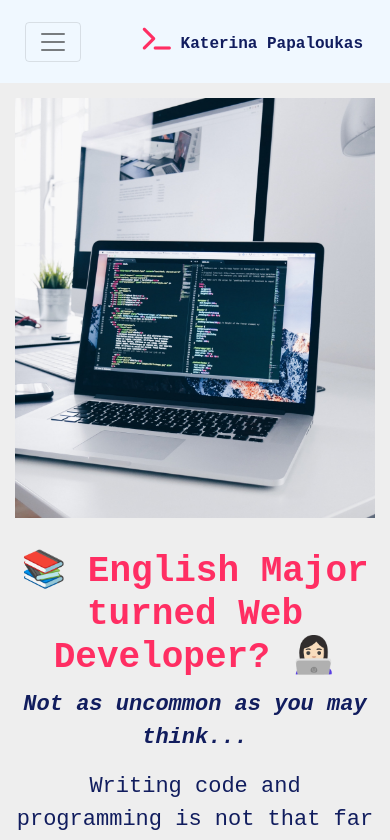
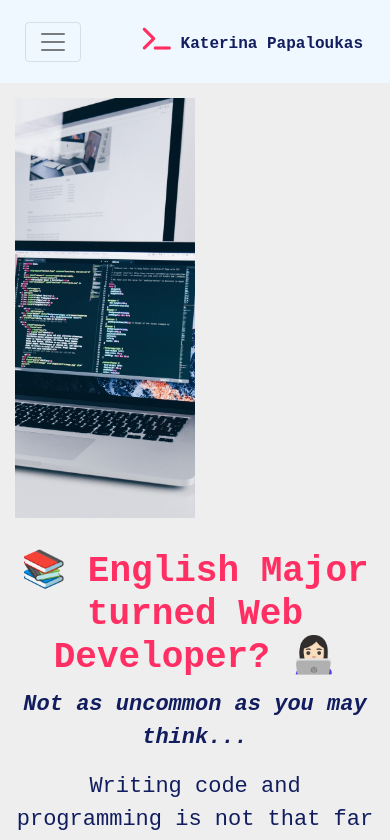
Before and after one commit to codingwithkat/Kats-Website, a React (Create React App) app: page / in a window 390 px wide. Shown: the top 840 px of the page. Built offline with nearby package versions, Linux system fonts and the light colour scheme.

Commit message:
Jumbotron sizing css

```diff
--- a/src/components/Jumbotron.js
+++ b/src/components/Jumbotron.js
@@ -2,6 +2,7 @@ import React from "react";
 import { Jumbotron as Jumbo, Container } from "react-bootstrap";
 import styled from "styled-components";
 import jumbocode from '../images/jumbocode.JPG';
+import "../css/Jumbotron.css";
 
 
 const Styles = styled.div`
@@ -13,7 +14,6 @@ const Styles = styled.div`
         position: relative;
         padding-top: 4px;
     }
-
 `;
 
 export const Jumbotron = () => (
--- /dev/null
+++ b/src/css/Jumbotron.css
@@ -0,0 +1,9 @@
+@media only screen and (max-width: 500px){
+    .jumbotron {
+        width: 50%;
+    }
+}
+
+/* @media only screen and (min-width:600px) {
+    .jumbotron
+} */
```
